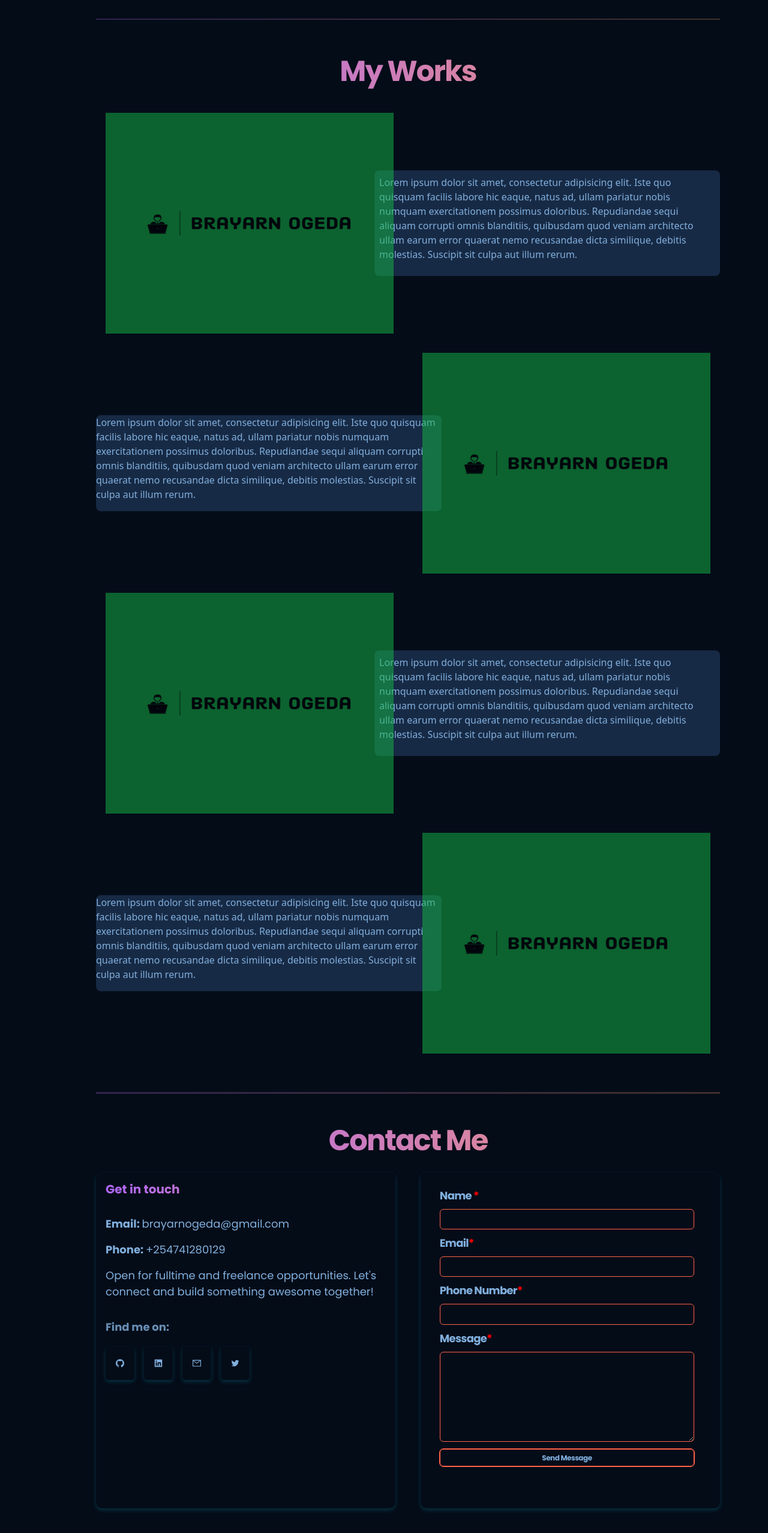
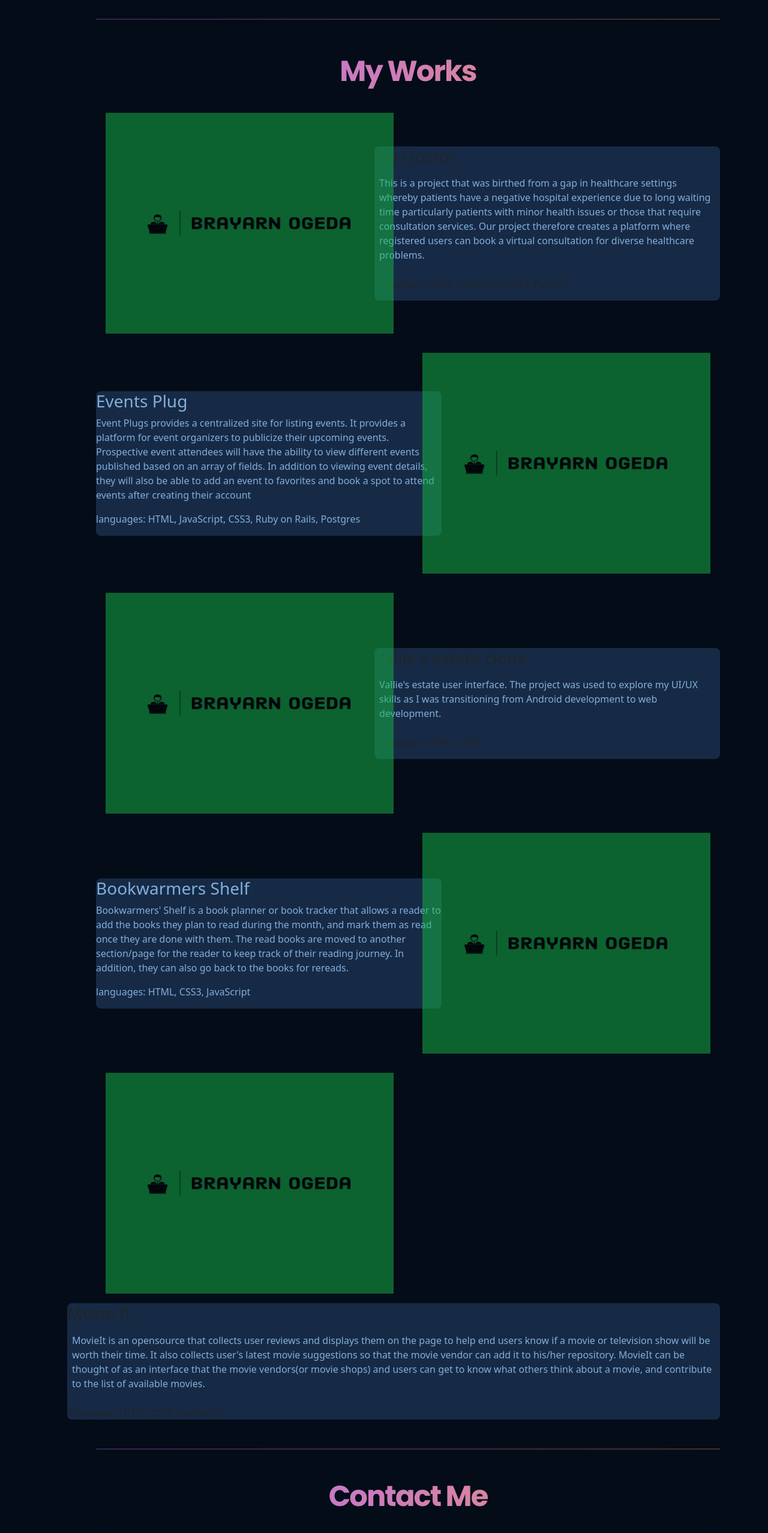
Before and after one commit to o-brayarn/portfolio, a React (Create React App) app: page / in a window 1280 px wide. Shown: the part 2776-5331 px from the top of the page at 60% size. Built offline with nearby package versions, Linux system fonts and the light colour scheme; a web font is replaced by a local one.

Commit message:
modify list

```diff
--- a/src/components/projects/ProjectList.jsx
+++ b/src/components/projects/ProjectList.jsx
@@ -25,7 +25,7 @@ const ProjectList = () => {
     image: {},
     livelink: "https://o-brayarn.github.io/vallie-s-estate/",
     repository: "https://github.com/o-brayarn/vallie-s-estate",
-    description: "Vallie's estate user interface",
+    description: "Vallie's estate user interface. The project was used to explore my UI/UX skills as I was transitioning from Android development to web development.",
     languages: "HTML, CSS3"
   },
   {
@@ -53,7 +53,9 @@ const ProjectList = () => {
                 <img src={braeda} alt="braeda" />
             </div>
             <div className="portfolio__project-list__details">
-            <p className="portfolio__project-description">Lorem ipsum dolor sit amet, consectetur adipisicing elit. Iste quo quisquam facilis labore hic eaque, natus ad, ullam pariatur nobis numquam exercitationem possimus doloribus. Repudiandae sequi aliquam corrupti omnis blanditiis, quibusdam quod veniam architecto ullam earum error quaerat nemo recusandae dicta similique, debitis molestias. Suscipit sit culpa aut illum rerum.</p>
+                <h3>{projectList[0].name }</h3>
+                <p className="portfolio__project-description">{projectList[0].description}</p>
+                <p>languages: {projectList[0].languages }</p>
             </div>
         </div>
 
@@ -62,7 +64,9 @@ const ProjectList = () => {
                 <img src={braeda} alt="braeda" />
             </div>
             <div className="portfolio__project-list__details1">
-            <p className="portfolio__project-description">Lorem ipsum dolor sit amet, consectetur adipisicing elit. Iste quo quisquam facilis labore hic eaque, natus ad, ullam pariatur nobis numquam exercitationem possimus doloribus. Repudiandae sequi aliquam corrupti omnis blanditiis, quibusdam quod veniam architecto ullam earum error quaerat nemo recusandae dicta similique, debitis molestias. Suscipit sit culpa aut illum rerum.</p>
+                <h3>{projectList[1].name }</h3>
+                <p className="portfolio__project-description">{projectList[1].description}</p>
+                <p>languages: {projectList[1].languages }</p>
             </div>
         </div>
 
@@ -71,7 +75,9 @@ const ProjectList = () => {
                 <img src={braeda} alt="braeda" />
             </div>
             <div className="portfolio__project-list__details">
-            <p className="portfolio__project-description">Lorem ipsum dolor sit amet, consectetur adipisicing elit. Iste quo quisquam facilis labore hic eaque, natus ad, ullam pariatur nobis numquam exercitationem possimus doloribus. Repudiandae sequi aliquam corrupti omnis blanditiis, quibusdam quod veniam architecto ullam earum error quaerat nemo recusandae dicta similique, debitis molestias. Suscipit sit culpa aut illum rerum.</p>
+                <h3>{projectList[2].name }</h3>
+                <p className="portfolio__project-description">{projectList[2].description}</p>
+                <p>languages: {projectList[2].languages }</p>
             </div>
         </div>
 
@@ -80,7 +86,20 @@ const ProjectList = () => {
                 <img src={braeda} alt="braeda" />
             </div>
             <div className="portfolio__project-list__details3">
-            <p className="portfolio__project-description">Lorem ipsum dolor sit amet, consectetur adipisicing elit. Iste quo quisquam facilis labore hic eaque, natus ad, ullam pariatur nobis numquam exercitationem possimus doloribus. Repudiandae sequi aliquam corrupti omnis blanditiis, quibusdam quod veniam architecto ullam earum error quaerat nemo recusandae dicta similique, debitis molestias. Suscipit sit culpa aut illum rerum.</p>
+                <h3>{projectList[3].name }</h3>
+                <p className="portfolio__project-description">{projectList[3].description}</p>
+                <p>languages: {projectList[3].languages }</p>
+            </div>
+        </div>
+
+        <div className="portfolio__project-list4">
+            <div className="portfolio__project-list__image">
+                <img src={braeda} alt="braeda" />
+            </div>
+            <div className="portfolio__project-list__details">
+                <h3>{projectList[4].name }</h3>
+                <p className="portfolio__project-description">{projectList[4].description}</p>
+                <p>languages: {projectList[4].languages }</p>
             </div>
         </div>
     </>
```
Lines whose indentation alone changed are shown as unchanged.
